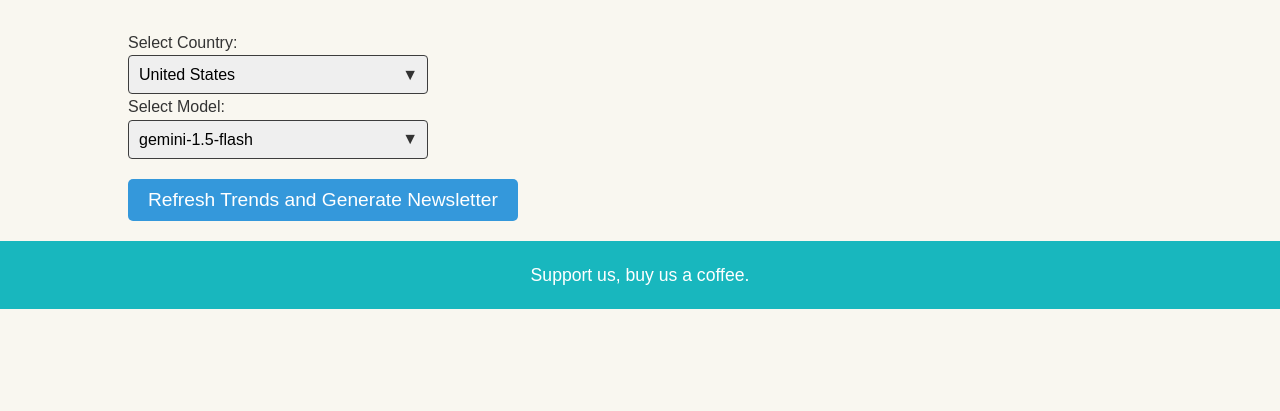
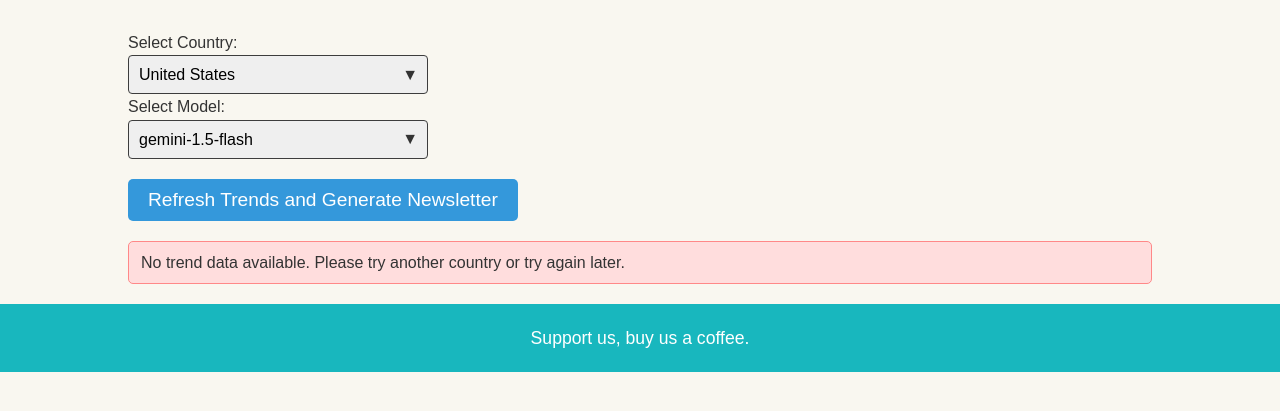
Before and after one commit to saman0i0/InkwellTrend, a Flask app: page / in a window 1280 px wide. Shown: the part 253-664 px from the top of the page. Run offline with Flask 3, Linux system fonts and the light colour scheme; some libraries are stand-ins or nearby versions.

Commit message:
Add error handling for no trend data

```diff
--- a/app.py
+++ b/app.py
@@ -1,11 +1,12 @@
 import os, json, markdown
-from flask import Flask, render_template, request
+from flask import Flask, render_template, request, flash
 import google.generativeai as genai
 from trend_collector import collect_and_store_trends, COUNTRIES
 
 app = Flask(__name__, static_folder='static')
+app.secret_key = os.urandom(24) # Necessary for flash messages
 
-# Configure Gemini API (replace with your actual API key)
+# Configure Gemini API
 genai.configure(api_key=os.getenv("GEMINI_API_KEY"))
 
 GEMINI_MODELS = [
@@ -18,9 +19,10 @@ def get_latest_trends():
     try:
         with open("trends_data.json", "r") as f:
             data = json.load(f)
-        return data["twitter_trends"], data["google_trends"],  data.get("country_code", "united_states")
-    except FileNotFoundError:
-        return [], [], "united_states"
+        return data["twitter_trends"], data["google_trends"],  data.get("country_code", "united_states"), data.get("errors", [])
+    except (FileNotFoundError, json.JSONDecodeError) as e:
+        flash(f"Error: Unable to retrieve trends data. ({e})", 'error')
+        return [], [], "united_states", [] # Return empty lists to avoid issues # Handle JSON decoding issues
 
 @app.route('/', methods=['GET', 'POST'])
 def index():
@@ -29,24 +31,47 @@ def index():
     google_trends = []
     selected_country = "united_states"
     selected_model = "gemini-1.5-flash"
+    error_message = None
 
     if request.method == 'POST':
         selected_country = request.form.get('country')
-        selected_model = request.form.get('model', 'gemini-1.5-flash')  # Default to gemini-pro
-        collect_and_store_trends(selected_country)  # Refresh trends
+        selected_model = request.form.get('model', 'gemini-1.5-flash')
 
-    twitter_trends, google_trends, stored_country = get_latest_trends()
-    selected_country = stored_country if stored_country else selected_country
+        try:
+            data = collect_and_store_trends(selected_country)
+            twitter_trends = data["twitter_trends"]
+            google_trends = data["google_trends"]
+        except Exception as e:
+            error_message = f"Error: Could not retrieve trends for {selected_country}. {str(e)}"
+    else:
+        try:
+            twitter_trends, google_trends, stored_country = get_latest_trends()
+            selected_country = stored_country if stored_country else selected_country
+        except Exception as e:
+            error_message = f"Error: Could not load stored trends. {str(e)}"
+
     combined_trends = twitter_trends + google_trends
 
     if combined_trends:
-        content = generate_newsletter_content(combined_trends[:5], selected_country, selected_model)  # Use top 20 combined trends
+        try:
+            content = generate_newsletter_content(combined_trends[:5], selected_country, selected_model)
+        except Exception as e:
+            error_message = f"Error generating newsletter content: {str(e)}"
+    else:
+        error_message = "No trend data available. Please try another country or try again later."
+
+    if error_message:
+        flash(error_message, 'error')
+
     return render_template('index.html', content=content, twitter_trends=twitter_trends, google_trends=google_trends,
-                           selected_country=selected_country, COUNTRIES=COUNTRIES, selected_model=selected_model, GEMINI_MODELS=GEMINI_MODELS)
+                           selected_country=selected_country, COUNTRIES=COUNTRIES,
+                           selected_model=selected_model, GEMINI_MODELS=GEMINI_MODELS, error_message=error_message)
 
 def generate_newsletter_content(trends, country_code, selected_model):
+    if not trends:
+        raise ValueError("No trends available to generate content")
+
     trend_names = ", ".join([trend["name"] for trend in trends])
-    # model = genai.GenerativeModel('gemini-pro')
     model = genai.GenerativeModel(selected_model)
     prompt = f"""Generate a newsletter section about these trends: {trend_names}.
         Output Format:
@@ -61,6 +86,7 @@ def generate_newsletter_content(trends, country_code, selected_model):
         Do not include following on the output
         - Use of word headline
         - Any additional subheadings or sections beyond what is specified above."""
+
     print(f"Generating content for trends in {country_code}: {trend_names}")
     response = model.generate_content(prompt)
 
--- a/static/styles.css
+++ b/static/styles.css
@@ -154,6 +154,28 @@ button:hover {
     background-color: #2980b9; /* Darker blue on hover */
 }
 
+.flashes {
+    list-style: none;
+    padding: 0;
+    margin: 10px 0;
+  }
+
+  .flash-error {
+    background-color: #ffdddd;
+    border: 1px solid #ff8888;
+    padding: 8px 12px;
+    margin-bottom: 5px;
+    border-radius: 5px;
+  }
+
+  .flash-success {
+    background-color: #ddffdd;
+    border: 1px solid #88ff88;
+    padding: 8px 12px;
+    margin-bottom: 5px;
+    border-radius: 5px;
+  }
+
 .content {
     background-color: #fff; /* White for content box */
     padding: 20px;
@@ -162,7 +184,7 @@ button:hover {
 }
 .content h1 { font-size: 24px; font-weight: bold; margin-top: 20px; }
 .content h2 { font-size: 20px; font-weight: bold; margin-top: 15px; }
-.content p { margin-bottom: 10px; }
+.content p { margin-bottom: 10px; line-height: 1.6; }
 .content ul, .content ol { margin-left: 20px; margin-bottom: 10px; }
 
 footer {
--- a/templates/index.html
+++ b/templates/index.html
@@ -45,12 +45,18 @@
             </div>
             <button type=" submit">Refresh Trends and Generate Newsletter</button>
         </form>
-        {% if content %}
+
+        {% if error_message %}
+        <div class="flash-error">{{ error_message }}</div>
+        {% elif content %}
         <h2>Generated Newsletter:</h2>
         <div class="content">
             {{ content | safe }}
         </div>
+        {% else %}
+        <p>No content generated. Please try selecting a country and generating content.</p>
         {% endif %}
+
     </div>
     <footer>
         <div class="container">
--- a/trend_collector.py
+++ b/trend_collector.py
@@ -26,16 +26,6 @@ client = tweepy.Client(bearer_token=bearer_token)
 # Set up Google Trends client
 pytrends = TrendReq(hl='en-US', tz=360)
 
-def get_twitter_trends():
-    try:
-        # Get worldwide trends (1 is the woeid for worldwide)
-        response = client.get_place_trends(woeid=1)
-        trends = response.data[0]
-        return [{"name": trend['name'], "tweet_volume": trend['tweet_volume']} for trend in trends]
-    except Exception as e:
-        print(f"Error getting Twitter trends: {e}")
-        return []
-
 COUNTRIES = [
     'afghanistan', 'albania', 'algeria', 'andorra', 'angola', 'antigua_and_barbuda', 'argentina', 'armenia', 'australia', 'austria',
     'azerbaijan', 'bahamas', 'bahrain', 'bangladesh', 'barbados', 'belarus', 'belgium', 'belize', 'benin', 'bhutan',
@@ -59,37 +49,44 @@ COUNTRIES = [
     'vatican_city', 'venezuela', 'vietnam', 'yemen', 'zambia', 'zimbabwe'
 ]
 
+def get_twitter_trends():
+    try:
+        response = api.get_place_trends(1)
+        trends = response.data[0]
+        return [{"name": trend['name'], "tweet_volume": trend['tweet_volume']} for trend in trends]
+    except Exception as e:
+        print(f"Error getting Twitter trends: {e}")
+        return []
+
 def get_google_trends(country):
     try:
-        # Get real-time trending searches
         if country not in COUNTRIES:
-            country = 'united_states'  # Default to 'united_states' if country not found
+            country = 'united_states'
         trending_searches = pytrends.trending_searches(pn=country)
         return [{"name": trend, "search_volume": None} for trend in trending_searches.values.flatten()]
     except Exception as e:
-        print(f"Error getting Google trends {country}: {e}")
+        print(f"Error getting Google trends for {country}: {e}")
         return []
 
 def collect_and_store_trends(country_code):
-    try:
-        twitter_trends = get_twitter_trends()
-        google_trends = get_google_trends(country_code)
+    twitter_trends = get_twitter_trends()
+    google_trends = get_google_trends(country_code)
 
-        # Create a data object with timestamp
-        data = {
-            "timestamp": datetime.now().isoformat(),
-            "country_code": country_code,
-            "twitter_trends": twitter_trends,
-            "google_trends": google_trends
-        }
+    if not twitter_trends and not google_trends:
+        raise Exception("No trend data available for the selected country")
 
-        # Store in JSON file
-        with open("trends_data.json", "w") as f:
-            json.dump(data, f, indent=2)
+    data = {
+        "timestamp": datetime.now().isoformat(),
+        "country_code": country_code,
+        "twitter_trends": twitter_trends,
+        "google_trends": google_trends
+    }
 
-        print("Trends collected and stored successfully.")
-    except Exception as e:
-        print(f"Error collecting trends: {e}")
+    with open("trends_data.json", "w") as f:
+        json.dump(data, f, indent=2)
+
+    print("Trends collected and stored successfully.")
+    return data
 
 if __name__ == "__main__":
-    collect_and_store_trends()
+    collect_and_store_trends('united_states')
```
Also changed, not shown: not.txt (deleted, +0 -60 lines).
